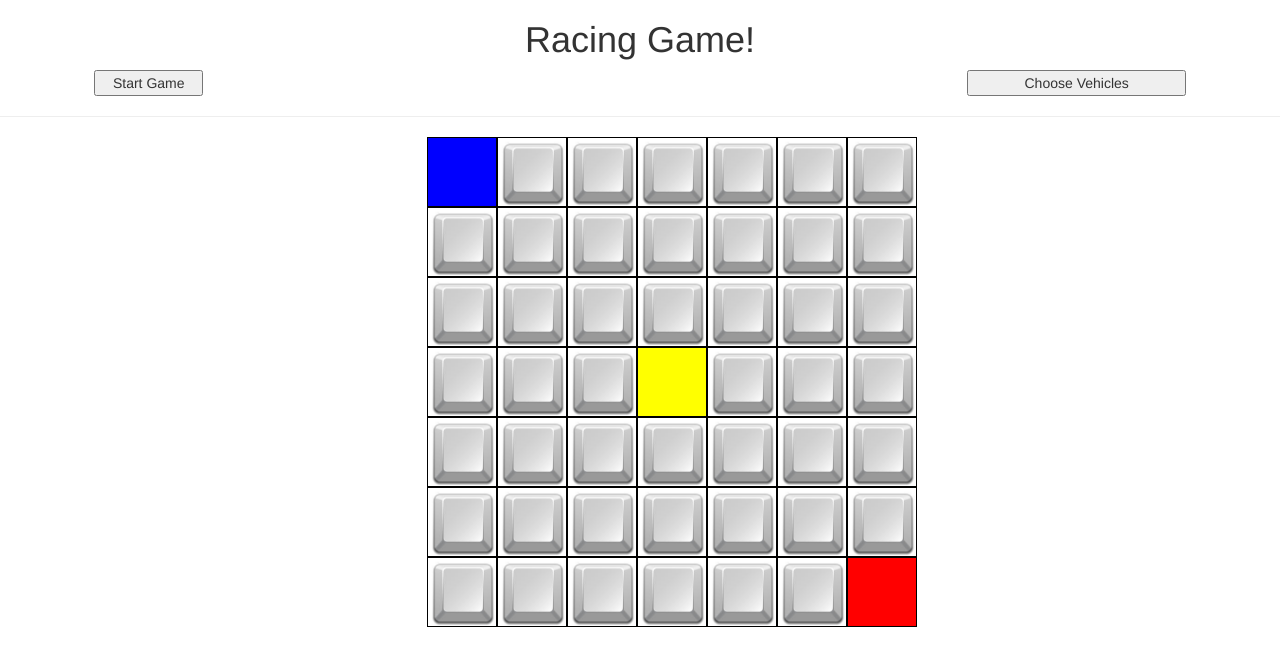
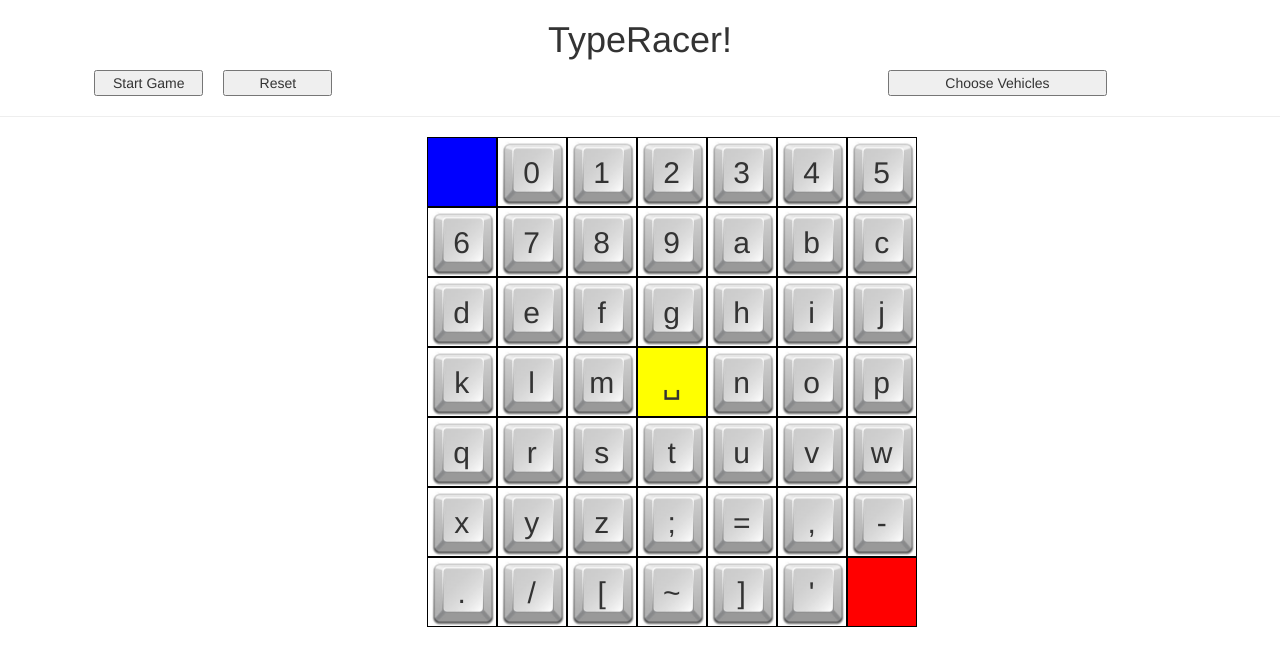
Before and after one commit to mrogach2350/racing_game, a plain HTML site: page index.html in a window 1280 px wide. Both pictures are taken after a click on the button "Start Game". Drawn offline with nearby package versions, Linux system fonts and the light colour scheme.

Commit message:
adds function to start button and reset button

```diff
--- a/css/main.css
+++ b/css/main.css
@@ -6,16 +6,27 @@
   font-size: 30px;
   background-image: url('../imgs/key.jpg');
   background-size: 70px;
+  vertical-align: middle;
+  line-height: 70px;
 }
 #finishBox {
   background: yellow;
 }
 #p1Start {
+  border: 1px solid black;
+  height: 70px;
+  width: 70px;
   background: blue;
 }
 #p2Start {
+  border: 1px solid black;
+  height: 70px;
+  width: 70px;
   background: red;
 }
 h1 {
   text-align: center;
 }
+button {
+  margin: 0 10px;
+}
--- a/index.html
+++ b/index.html
@@ -16,76 +16,77 @@
   </head>
   <body>
     <div class="row">
-      <h1 class="col-xs-6 col-xs-offset-3">Racing Game!</h1>
+      <h1 class="col-xs-6 col-xs-offset-3">TypeRacer!</h1>
     </div>
     <div class="row">
-      <button class="col-xs-1 col-xs-offset-1" type="button" name="button">Start Game</button>
-      <button class="col-xs-2 col-xs-offset-7" type="button" name="button">Choose Vehicles</button>
+      <button id="start" class="col-xs-1 col-xs-offset-1" type="button" name="button">Start Game</button>
+      <button id="reset" class="col-xs-1" type="button" name="button">Reset</button>
+      <button id="choose" class="col-xs-2 col-xs-offset-5" type="button" name="button">Choose Vehicles</button>
     </div>
     <hr>
     <div class="container col-md-8 col-md-offset-4 col-xs-12 col-xs-offset-1 ">
       <div class="row">
-        <div id="p1Start" class="col-xs-1 box"></div>
-        <div class="col-xs-1 box"></div>
-        <div class="col-xs-1 box"></div>
-        <div class="col-xs-1 box"></div>
-        <div class="col-xs-1 box"></div>
-        <div class="col-xs-1 box"></div>
-        <div class="col-xs-1 box"></div>
+        <div id="p1Start" class="col-xs-1"></div>
+        <div id="0" class="col-xs-1 box"></div>
+        <div id="1" class="col-xs-1 box"></div>
+        <div id="2" class="col-xs-1 box"></div>
+        <div id="3" class="col-xs-1 box"></div>
+        <div id="4" class="col-xs-1 box"></div>
+        <div id="5" class="col-xs-1 box"></div>
       </div>
       <div class="row">
-        <div class="col-xs-1 box"></div>
-        <div class="col-xs-1 box"></div>
-        <div class="col-xs-1 box"></div>
-        <div class="col-xs-1 box"></div>
-        <div class="col-xs-1 box"></div>
-        <div class="col-xs-1 box"></div>
-        <div class="col-xs-1 box"></div>
+        <div id="6" class="col-xs-1 box"></div>
+        <div id="7" class="col-xs-1 box"></div>
+        <div id="8" class="col-xs-1 box"></div>
+        <div id="9" class="col-xs-1 box"></div>
+        <div id="10" class="col-xs-1 box"></div>
+        <div id="11" class="col-xs-1 box"></div>
+        <div id="12" class="col-xs-1 box"></div>
       </div>
       <div class="row">
-        <div class="col-xs-1 box"></div>
-        <div class="col-xs-1 box"></div>
-        <div class="col-xs-1 box"></div>
-        <div class="col-xs-1 box"></div>
-        <div class="col-xs-1 box"></div>
-        <div class="col-xs-1 box"></div>
-        <div class="col-xs-1 box"></div>
+        <div id="13" class="col-xs-1 box"></div>
+        <div id="14" class="col-xs-1 box"></div>
+        <div id="15" class="col-xs-1 box"></div>
+        <div id="16" class="col-xs-1 box"></div>
+        <div id="17" class="col-xs-1 box"></div>
+        <div id="18" class="col-xs-1 box"></div>
+        <div id="19" class="col-xs-1 box"></div>
       </div>
       <div class="row">
-        <div class="col-xs-1 box"></div>
-        <div class="col-xs-1 box"></div>
-        <div class="col-xs-1 box"></div>
+        <div id="20" class="col-xs-1 box"></div>
+        <div id="21" class="col-xs-1 box"></div>
+        <div id="22" class="col-xs-1 box"></div>
         <div id="finishBox" class="col-xs-1 box"></div>
-        <div class="col-xs-1 box"></div>
-        <div class="col-xs-1 box"></div>
-        <div class="col-xs-1 box"></div>
+        <div id="23" class="col-xs-1 box"></div>
+        <div id="24" class="col-xs-1 box"></div>
+        <div id="25" class="col-xs-1 box"></div>
       </div>
       <div class="row">
-        <div class="col-xs-1 box"></div>
-        <div class="col-xs-1 box"></div>
-        <div class="col-xs-1 box"></div>
-        <div class="col-xs-1 box"></div>
-        <div class="col-xs-1 box"></div>
-        <div class="col-xs-1 box"></div>
-        <div class="col-xs-1 box"></div>
+        <div id="26" class="col-xs-1 box"></div>
+        <div id="27" class="col-xs-1 box"></div>
+        <div id="28" class="col-xs-1 box"></div>
+        <div id="29" class="col-xs-1 box"></div>
+        <div id="30" class="col-xs-1 box"></div>
+        <div id="31" class="col-xs-1 box"></div>
+        <div id="32" class="col-xs-1 box"></div>
       </div>
       <div class="row">
-        <div class="col-xs-1 box"></div>
-        <div class="col-xs-1 box"></div>
-        <div class="col-xs-1 box"></div>
-        <div class="col-xs-1 box"></div>
-        <div class="col-xs-1 box"></div>
-        <div class="col-xs-1 box"></div>
-        <div class="col-xs-1 box"></div>
+        <div id="33" class="col-xs-1 box"></div>
+        <div id="34" class="col-xs-1 box"></div>
+        <div id="35" class="col-xs-1 box"></div>
+        <div id="36" class="col-xs-1 box"></div>
+        <div id="37" class="col-xs-1 box"></div>
+        <div id="38" class="col-xs-1 box"></div>
+        <div id="39" class="col-xs-1 box"></div>
       </div>
       <div class="row">
-        <div class="col-xs-1 box"></div>
-        <div class="col-xs-1 box"></div>
-        <div class="col-xs-1 box"></div>
-        <div class="col-xs-1 box"></div>
-        <div class="col-xs-1 box"></div>
-        <div class="col-xs-1 box"></div>
-        <div id="p2Start" class="col-xs-1 box"></div>
+        <div id="40" class="col-xs-1 box"></div>
+        <div id="41" class="col-xs-1 box"></div>
+        <div id="42" class="col-xs-1 box"></div>
+        <div id="43" class="col-xs-1 box"></div>
+        <div id="44" class="col-xs-1 box"></div>
+        <div id="45" class="col-xs-1 box"></div>
+        <div id="p2Start" class="col-xs-1"></div>
       </div>
     </div>
   </body>
--- a/js/app.js
+++ b/js/app.js
@@ -35,24 +35,41 @@
   88 : "x",
   89 : "y",
   90 : "z",
-  91 : "Windows Key / Left ⌘ / Chromebook Search key",
-  93 : "Windows Menu / Right ⌘",
-  186 : "semi-colon / ñ",
-  187 : "equal sign ",
-  188 : "comma",
-  189 : "dash ",
-  190 : "period ",
-  191 : "forward slash / ç",
-  192 : "grave accent / ñ",
-  219 : "open bracket ",
-  220 : "back slash ",
-  221 : "close bracket ",
-  222 : "single quote ",
+  186 : ";",
+  187 : "=",
+  188 : ",",
+  189 : "-",
+  190 : ".",
+  191 : "/",
+  219 : "[",
+  192 : " ~ ",
+  221 : "]",
+  222 : "'",
 };
-console.log(keyCodes[222]);
+// 32 : "␣"
+var availCodes = [48,49,50,51,52,53,54,55,56,57,65,66,67,68,
+  69,70,71,72,73,74,75,76,77,78,79,80,81,82,83,84,85,86,87,
+  88,89,90,186,187,188,189,190,191,219,192,221,222];
+
+var keyText = ["0","1","2","3","4","5","6","7","8","9",
+  "a","b","c","d","e","f","g","h","i","j","k","l","m","n",
+  "o","p","q","r","s","t","u","v","w","x","y","z",";","=",
+  "," ,"-",".","/","[","~","]","'",];
+
+
 $(document).ready(function() {
+  $('#start').on('click', function handleEvent(event){
+    for (var i = 0; i < availCodes.length; i++){
+      var id = "#" + i;
+      $(id).text(keyText[i]);
+      $('#finishBox').text("␣");
+    }
+  });
+  $('#reset').on('click', function handleEvent(event){
+    $('.box').text('');
+  });
+
   $(window).on('keydown', function handleEvent(event){
     console.log(event.keyCode)
   });
-
 });
```
